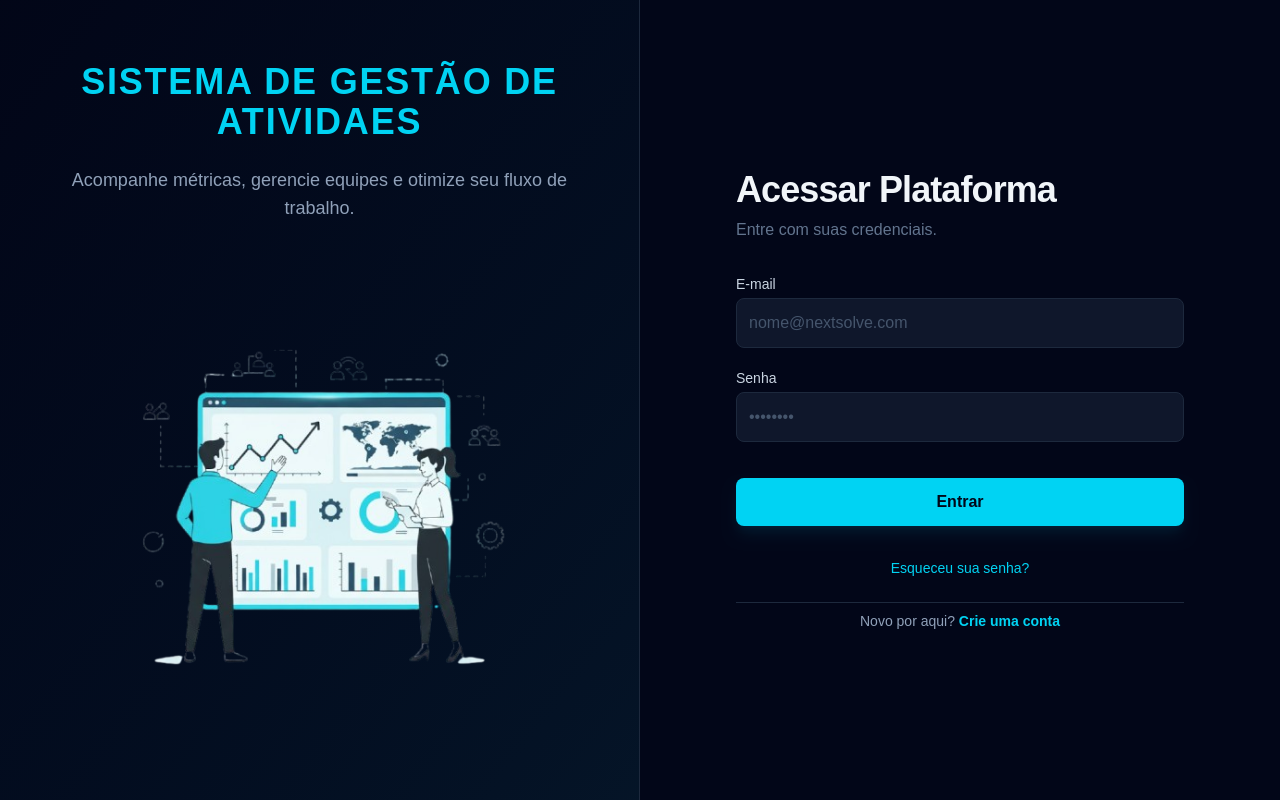
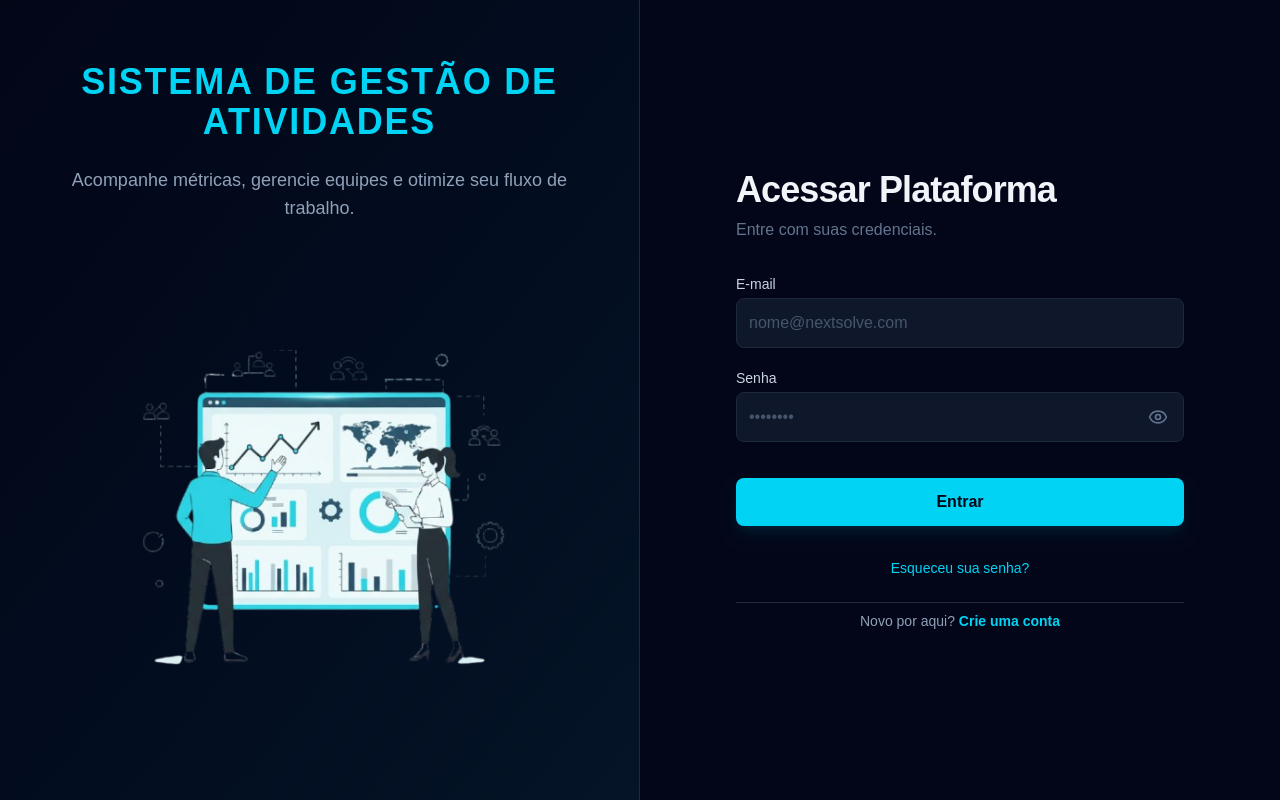
Before and after one commit to Equipe-NextSolve/task-manager-nextsolve, a Next.js app: page /login in a window 1280 px wide. Built offline with nearby package versions, Linux system fonts and the light colour scheme; no server answers.

Commit message:
feat(auth): add password visibility toggle in login

```diff
--- a/src/components/login/index.jsx
+++ b/src/components/login/index.jsx
@@ -9,6 +9,8 @@ import Image from "next/image";
 import { useRouter } from "next/navigation";
 import { useState } from "react";
 import { auth } from "../../services/firebaseConfig";
+// Importação dos ícones de olho
+import { Eye, EyeOff } from "lucide-react";
 
 export default function LoginComponent() {
   const router = useRouter();
@@ -22,6 +24,7 @@ export default function LoginComponent() {
   const [error, setError] = useState("");
   const [success, setSuccess] = useState("");
   const [loading, setLoading] = useState(false);
+  const [showPassword, setShowPassword] = useState(false); // Estado para o olho
 
   const handleChange = (e) => {
     setFormData({ ...formData, [e.target.name]: e.target.value });
@@ -91,7 +94,7 @@ export default function LoginComponent() {
       <div className="hidden lg:flex lg:w-1/2 flex-col justify-center items-center p-12 bg-linear-to-br from-slate-950 to-cyan-900/20 border-r border-slate-800">
         <div className="max-w-xl text-center">
           <h2 className="text-4xl font-bold mb-6 text-cyan-400 uppercase tracking-wider">
-            Sistema de Gestão de Atividaes
+            Sistema de Gestão de Atividades
           </h2>
           <p className="text-lg text-slate-400 mb-10">
             Acompanhe métricas, gerencie equipes e otimize seu fluxo de
@@ -189,6 +192,7 @@ export default function LoginComponent() {
                 />
               </div>
 
+              {/* Campo de Senha Ajustado com Olho */}
               {mode !== "forgot" && (
                 <div>
                   <label
@@ -197,19 +201,34 @@ export default function LoginComponent() {
                   >
                     Senha
                   </label>
+                  <div className="relative">
                     <input
-                    type="password"
+                      type={showPassword ? "text" : "password"}
                       name="password"
                       id="password"
                       placeholder="••••••••"
                       value={formData.password}
                       onChange={handleChange}
                       required
-                    className="w-full p-3 bg-slate-900 border border-slate-800 rounded-lg focus:outline-none focus:border-cyan-400 focus:ring-1 focus:ring-cyan-400 transition-all placeholder:text-slate-600"
+                      className="w-full p-3 bg-slate-900 border border-slate-800 rounded-lg focus:outline-none focus:border-cyan-400 focus:ring-1 focus:ring-cyan-400 transition-all placeholder:text-slate-600 pr-12"
                     />
+                    <button
+                      type="button"
+                      onClick={() => setShowPassword(!showPassword)}
+                      className="absolute right-3 top-1/2 -translate-y-1/2 text-slate-500 hover:text-cyan-400 transition-colors p-1 focus:outline-none"
+                      aria-label={showPassword ? "Ocultar senha" : "Mostrar senha"}
+                    >
+                      {showPassword ? (
+                        <EyeOff size={20} strokeWidth={2} />
+                      ) : (
+                        <Eye size={20} strokeWidth={2} />
+                      )}
+                    </button>
+                  </div>
                 </div>
               )}
 
+              {/* Campo de Confirmar Senha Ajustado com Olho */}
               {mode === "register" && (
                 <div>
                   <label
@@ -218,16 +237,18 @@ export default function LoginComponent() {
                   >
                     Confirmar Senha
                   </label>
+                  <div className="relative">
                     <input
-                    type="password"
+                      type={showPassword ? "text" : "password"}
                       name="confirmPassword"
                       id="confirmPassword"
                       placeholder="••••••••"
                       value={formData.confirmPassword}
                       onChange={handleChange}
                       required
-                    className="w-full p-3 bg-slate-900 border border-slate-800 rounded-lg focus:outline-none focus:border-cyan-400 focus:ring-1 focus:ring-cyan-400 transition-all placeholder:text-slate-600"
+                      className="w-full p-3 bg-slate-900 border border-slate-800 rounded-lg focus:outline-none focus:border-cyan-400 focus:ring-1 focus:ring-cyan-400 transition-all placeholder:text-slate-600 pr-12"
                     />
+                  </div>
                 </div>
               )}
 
```
Lines whose indentation alone changed are shown as unchanged.
